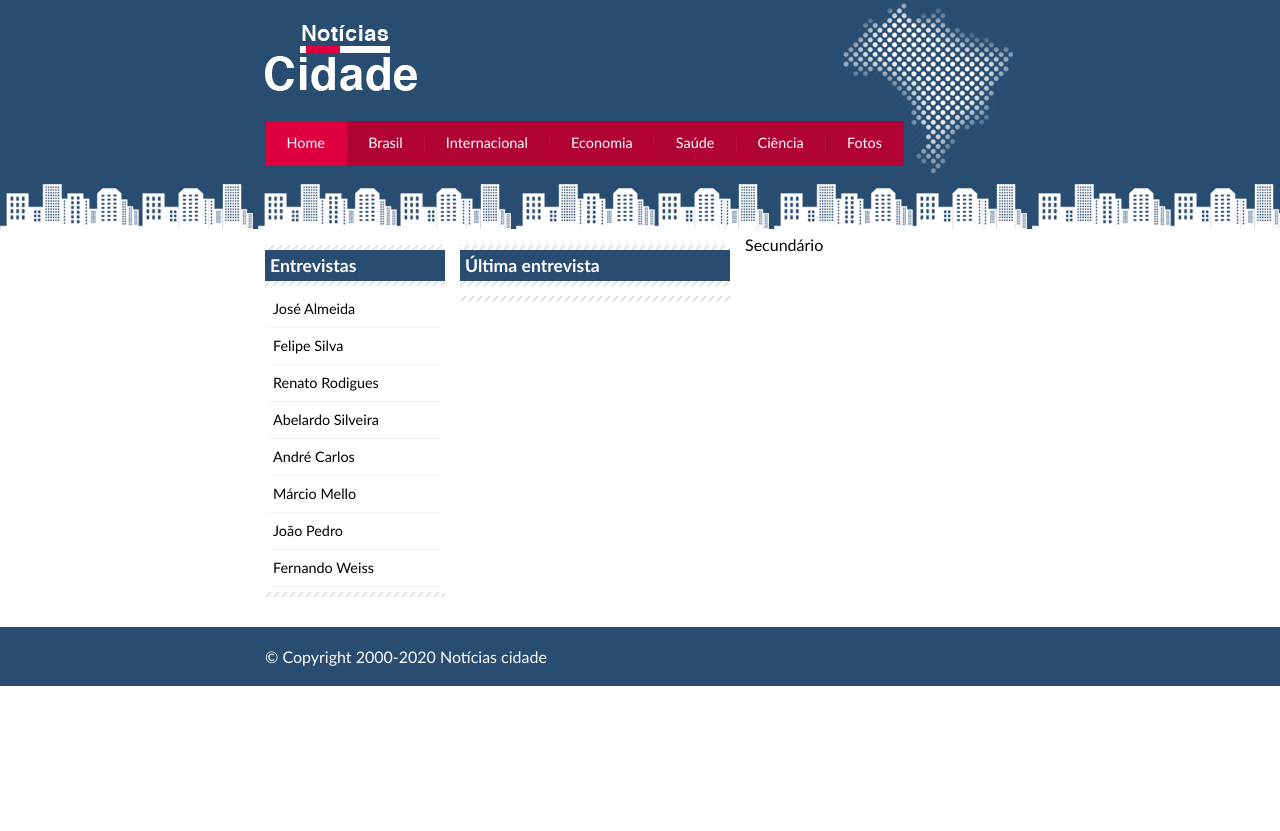
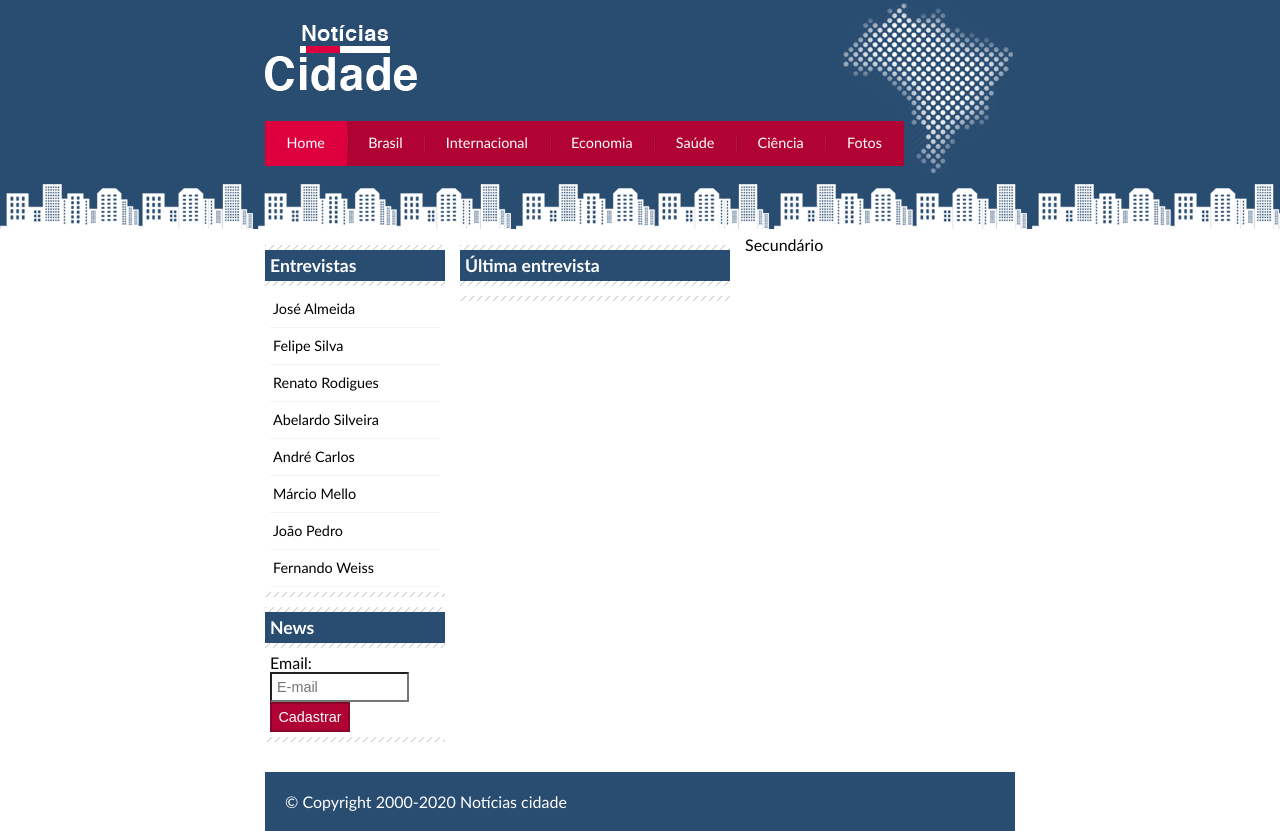
Before and after one commit to Gtssouza/NoticiasCidade, a plain HTML site: page index.html in a window 1280 px wide. Before the commit the page ends 800 px from the top, so only its background shows below. Drawn offline with Linux system fonts and the light colour scheme.

Commit message:
Configurando news

```diff
--- a/css/estilo.css
+++ b/css/estilo.css
@@ -149,6 +149,32 @@ h2{
     border-bottom: 1px solid #f3f3f3;
 }
 
+#lateral ul a:hover{
+    background: #f9f9f9 url(../imgs/marcador.png) no-repeat left center;
+    color: #a1a1a1;
+    padding-left: 20px;
+}
+
+label{
+    display: block;
+    cursor: pointer;
+}
+
+input{
+    font-size: 0.9em;
+    background-color: #fff;
+    padding: 5px;
+    width: 125px;
+}
+
+input.submit{
+    width: 80px;
+    color: #fff;
+    background-color: #b10333;
+    border: 2px solid #870529;
+    padding: 5px;
+}
+
 /*Rodapé*/
 #conteudo-rodape{
     background: #294c71;
--- a/index.html
+++ b/index.html
@@ -68,6 +68,21 @@
                           </ul>
                         </div>
                     </div>
+
+                    <div class="caixa">
+                        <h2>News</h2>
+                        <div class="caixa-conteudo">
+                            <form>
+                                <div>
+                                    <label for="email">Email:</label>
+                                    <input type="text" name="email" id="email" placeholder="E-mail">
+                                </div>
+
+                                <div>
+                                    <input class="submit" type="submit" value="Cadastrar">
+                                </div>
+                            </form>
+                        </div>
                 </div><!-- fim /lateral-->
 
             </div><!-- fim /conteudo-->
```
